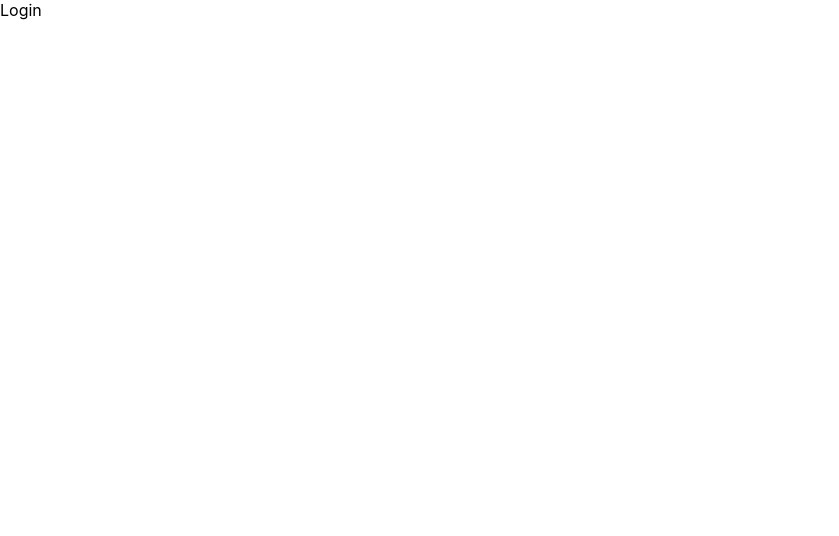
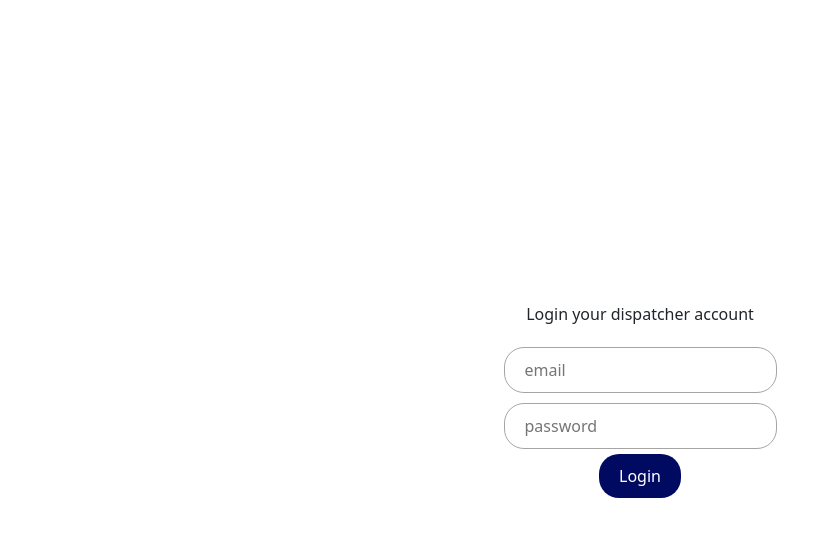
Before and after one commit to iyyseee/front-end-monitoring-system-app, a React (Create React App) app: page /login in a window 1280 px wide. Shown: the top 536 px of the page, without its empty margins (0-839 px from the left). Built offline with nearby package versions, Linux system fonts and the light colour scheme.

Commit message:
add layout to login

```diff
--- a/package.json
+++ b/package.json
@@ -6,6 +6,7 @@
     "@testing-library/jest-dom": "^5.17.0",
     "@testing-library/react": "^13.4.0",
     "@testing-library/user-event": "^13.5.0",
+    "bootstrap": "^5.3.2",
     "react": "^18.2.0",
     "react-dom": "^18.2.0",
     "react-router-dom": "^6.19.0",
--- a/src/App.js
+++ b/src/App.js
@@ -2,6 +2,7 @@ import './App.css';
 import { BrowserRouter as Router , Route, Routes } from 'react-router-dom';
 import Home from './Routes/Home';
 import Login from './Routes/Login';
+import './styles/main.css'
 
 function App() {
   return (
--- a/src/Routes/Login.js
+++ b/src/Routes/Login.js
@@ -2,7 +2,14 @@ import React from 'react'
 
 function Login() {
   return (
-    <div>Login</div>
+    <div>
+      <div className='d-flex flex-column justify-content-center align-items-center vh-100'>
+          <p>Login your dispatcher account</p>
+          <input className='input-primary' type='email' placeholder='email' />
+          <input className='input-primary' type='password' placeholder='password' />
+          <button className='btn-primary'>Login</button>
+      </div>
+    </div>
   )
 }
 
--- a/src/index.js
+++ b/src/index.js
@@ -3,6 +3,7 @@ import ReactDOM from 'react-dom/client';
 import './index.css';
 import App from './App';
 import reportWebVitals from './reportWebVitals';
+import '../node_modules/bootstrap/dist/css/bootstrap.min.css'
 
 const root = ReactDOM.createRoot(document.getElementById('root'));
 root.render(
--- /dev/null
+++ b/src/styles/main.css
@@ -0,0 +1,26 @@
+:root{
+    --primary : #000A61;
+}
+
+
+
+
+.input-primary{
+    outline: none;
+    border: none;
+    background: none;
+    padding: 10px 20px;
+    border: 1px rgb(165, 165, 165) solid;
+    margin: 5px 0;
+    border-radius: 20px;
+}
+
+.btn-primary{
+    outline: none;
+    border: none;
+    background: none;
+    background-color: var(--primary);
+    padding: 10px 20px;
+    color: white;
+    border-radius: 20px;
+}
```
Also changed, not shown: 1 other file (tests, documents, lock files or other folders).
